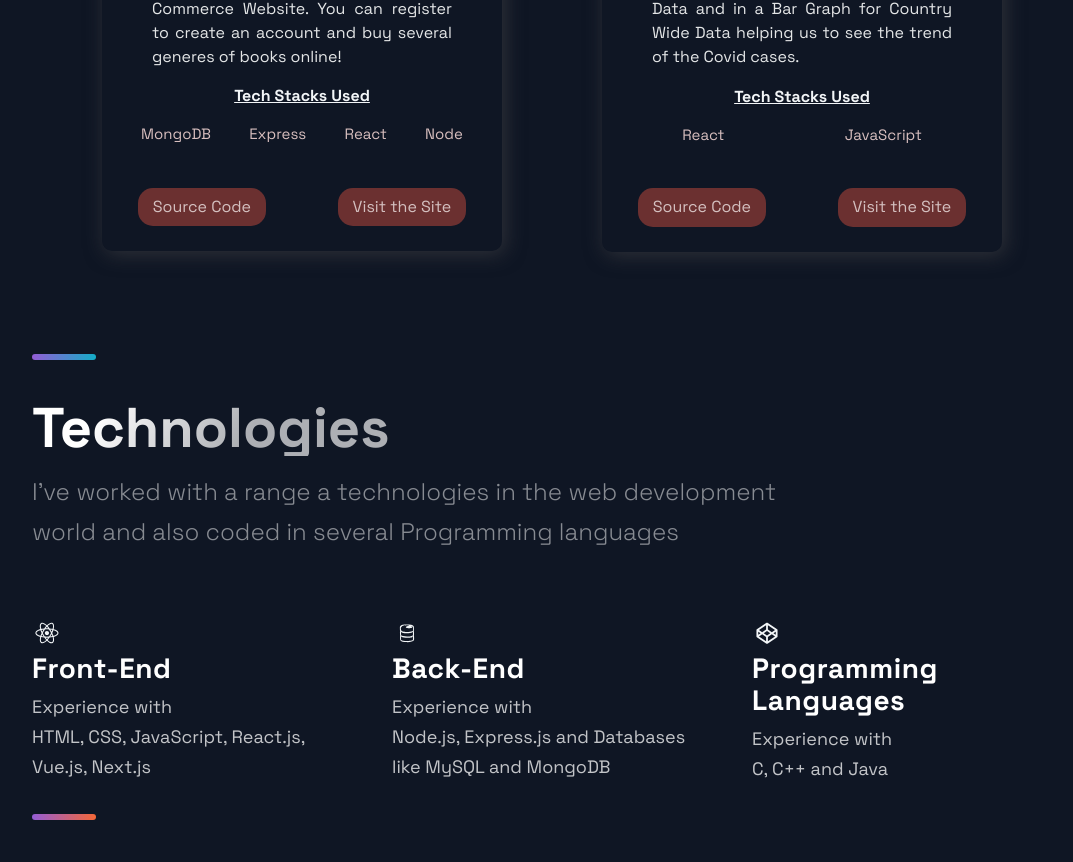
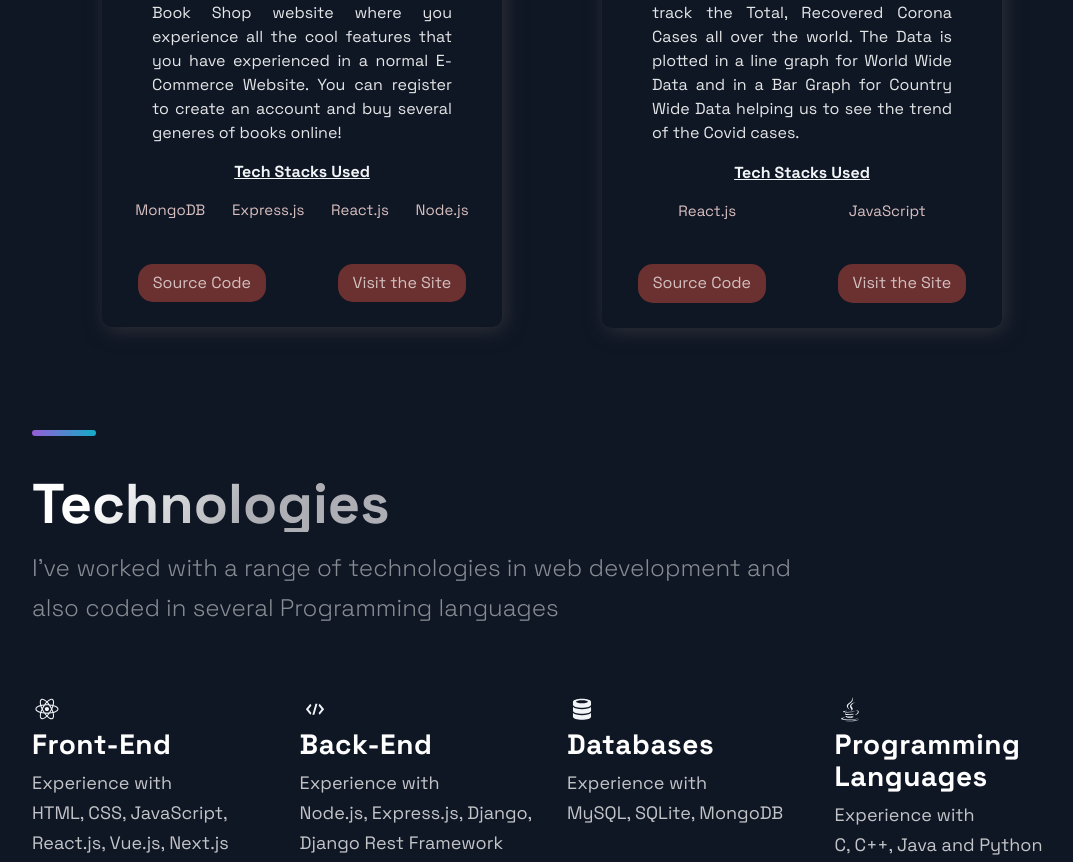
Before and after one commit to AmitCSE99/MyPortfolio, a Next.js app: page / in a window 1280 px wide. Shown: the part 1935-2797 px from the top of the page, without its empty margins (88-1161 px from the left). Built offline with nearby package versions, Linux system fonts and the light colour scheme.

Commit message:
Updated the Cv and some new Info

```diff
--- a/src/components/Hero/Hero.js
+++ b/src/components/Hero/Hero.js
@@ -23,6 +23,7 @@ const Hero = (props) => {
             4th Year BTech Student from Techno International Newtown, Kolkata.
           </SectionText>
           <SectionText>Interned in Outshade Digital Media</SectionText>
+          <SectionText>Currently Trainee at Nagarro, Gurugram</SectionText>
           <SectionText>Full Stack Developer</SectionText>
           <Button>
             <a
--- a/src/components/Technologies/Technologies.js
+++ b/src/components/Technologies/Technologies.js
@@ -1,5 +1,13 @@
 import React from "react";
-import { DiFirebase, DiReact, DiCodepen } from "react-icons/di";
+import {
+  DiFirebase,
+  DiCode,
+  DiReact,
+  DiCodepen,
+  DiDatabase,
+  DiJava,
+  DiNodejs,
+} from "react-icons/di";
 import {
   Section,
   SectionDivider,
@@ -19,8 +27,8 @@ const Technologies = () => (
     <SectionDivider divider />
     <SectionTitle>Technologies</SectionTitle>
     <SectionText>
-      I've worked with a range a technologies in the web development world and
-      also coded in several Programming languages
+      I've worked with a range of technologies in web development and also coded
+      in several Programming languages
     </SectionText>
     <List>
       <ListItem>
@@ -37,25 +45,37 @@ const Technologies = () => (
       </ListItem>
       <ListItem>
         <picture>
-          <DiFirebase size="3rem" />
+          <DiCode size="3rem" />
         </picture>
         <ListContainer>
           <ListTitle>Back-End</ListTitle>
           <ListParagraph>
             Experience with <br />
-            Node.js, Express.js and Databases like MySQL and MongoDB
+            Node.js, Express.js, Django, Django Rest Framework
           </ListParagraph>
         </ListContainer>
       </ListItem>
       <ListItem>
         <picture>
-          <DiCodepen size="3rem" />
+          <DiDatabase size="3rem" />
+        </picture>
+        <ListContainer>
+          <ListTitle>Databases</ListTitle>
+          <ListParagraph>
+            Experience with <br />
+            MySQL, SQLite, MongoDB
+          </ListParagraph>
+        </ListContainer>
+      </ListItem>
+      <ListItem>
+        <picture>
+          <DiJava size="3rem" />
         </picture>
         <ListContainer>
           <ListTitle>Programming Languages</ListTitle>
           <ListParagraph>
             Experience with <br />
-            C, C++ and Java
+            C, C++, Java and Python
           </ListParagraph>
         </ListContainer>
       </ListItem>
--- a/src/components/Technologies/TechnologiesStyles.js
+++ b/src/components/Technologies/TechnologiesStyles.js
@@ -1,8 +1,12 @@
-import styled from 'styled-components'
+import styled from "styled-components";
 
 export const ImageContainer = styled.div`
   text-align: center;
-  background-image: radial-gradient(50% 50% at 50% 50%, rgba(79, 108, 176, 0.25) 53.8%, rgba(79, 108, 176, 0) 100%);
+  background-image: radial-gradient(
+    50% 50% at 50% 50%,
+    rgba(79, 108, 176, 0.25) 53.8%,
+    rgba(79, 108, 176, 0) 100%
+  );
   width: 100%;
   padding: 60px;
   margin-top: 48px;
@@ -11,107 +15,107 @@ export const ImageContainer = styled.div`
   align-items: center;
   justify-content: center;
 
-  @media ${props => props.theme.breakpoints.lg} {
+  @media ${(props) => props.theme.breakpoints.lg} {
     background-image: none;
     padding: 0;
     margin-top: 40px;
   }
-  @media ${props => props.theme.breakpoints.md} {
+  @media ${(props) => props.theme.breakpoints.md} {
     background-image: none;
     padding: 0;
     margin-top: 16px;
   }
-`
+`;
 
 export const MainImage = styled.img`
   width: 100%;
-`
+`;
 
 export const List = styled.ul`
   list-style-type: none;
   display: grid;
-  grid-template-columns: repeat(3, 1fr);
-  gap: 40px;
+  grid-template-columns: repeat(4, 1fr);
+  gap: 30px;
   margin: 3rem 0;
 
-  @media ${props => props.theme.breakpoints.lg}{
+  @media ${(props) => props.theme.breakpoints.lg} {
     margin: 64px 0;
   }
 
-  @media ${props => props.theme.breakpoints.md}{
+  @media ${(props) => props.theme.breakpoints.md} {
     margin: 64px 0;
-    gap: 24px
+    gap: 24px;
   }
 
-  @media ${props => props.theme.breakpoints.sm}{
+  @media ${(props) => props.theme.breakpoints.sm} {
     display: flex;
     flex-direction: column;
     margin: 32px 0;
   }
-`
+`;
 
 export const ListContainer = styled.div`
   display: flex;
   flex-direction: column;
 
-  @media ${props => props.theme.breakpoints.sm}{
+  @media ${(props) => props.theme.breakpoints.sm} {
     display: flex;
     margin-left: 18px;
   }
-`
+`;
 
 export const ListTitle = styled.h4`
   font-weight: 700;
   font-size: 28px;
   line-height: 32px;
   letter-spacing: 0.02em;
-  color: #FFFFFF;
+  color: #ffffff;
   margin-bottom: 8px;
 
-@media ${props => props.theme.breakpoints.md}{
+  @media ${(props) => props.theme.breakpoints.md} {
     font-size: 24px;
     line-height: 28px;
   }
 
-@media ${props => props.theme.breakpoints.sm}{
+  @media ${(props) => props.theme.breakpoints.sm} {
     font-size: 20px;
     line-height: 28px;
     letter-spacing: 0.02em;
     margin-bottom: 4px;
   }
-`
+`;
 
 export const ListParagraph = styled.p`
   font-size: 18px;
   line-height: 30px;
   color: rgba(255, 255, 255, 0.75);
 
-  @media ${props => props.theme.breakpoints.md}{
+  @media ${(props) => props.theme.breakpoints.md} {
     font-size: 16px;
     line-height: 28px;
   }
 
-  @media ${props => props.theme.breakpoints.sm}{
+  @media ${(props) => props.theme.breakpoints.sm} {
     font-size: 14px;
     line-height: 22px;
   }
-`
+`;
 
 export const ListItem = styled.li`
   max-width: 320px;
   display: flex;
   flex-direction: column;
 
-@media ${props => props.theme.breakpoints.md}{
+  @media ${(props) => props.theme.breakpoints.md} {
     max-width: 203px;
   }
 
-@media ${props => props.theme.breakpoints.sm}{
+  @media ${(props) => props.theme.breakpoints.sm} {
     margin-bottom: 14px;
     max-width: 320px;
     flex-direction: row;
   }
-`
+`;
 
 export const ListIcon = styled.img`
   display: block;
@@ -119,15 +123,15 @@ export const ListIcon = styled.img`
   height: 48px;
   margin-bottom: 10px;
 
-  @media ${props => props.theme.breakpoints.md}{
+  @media ${(props) => props.theme.breakpoints.md} {
     width: 40px;
     height: 40px;
     margin-bottom: 8px;
   }
 
-  @media ${props => props.theme.breakpoints.sm}{
+  @media ${(props) => props.theme.breakpoints.sm} {
     width: 32px;
     height: 32px;
     margin-bottom: 0px;
   }
-`
+`;
--- a/src/constants/constants.js
+++ b/src/constants/constants.js
@@ -4,7 +4,7 @@ export const projects = [
     description:
       "Pixly Blogs is a perfect Platform where you can write your blogs and we will review the same and approve it! You can view other people's written blogs and share the knowledge with everyone around the Globe! Cool features such as Blog Tags, Analytics are also avaliable!",
     image: "/images/Pixly_Blogs.png",
-    tags: ["MongoDB", "Express", "Vue", "Node"],
+    tags: ["MongoDB", "Express.js", "Vue.js", "Node.js"],
     source: "https://github.com/MayukhSamadderComp2000/pixly-fronend",
     visit: "https://pixly-blogs.netlify.app",
     id: 0,
@@ -14,7 +14,7 @@ export const projects = [
     description:
       "Amitex Social is a Social Platform Website where you can share your pictures, follow or become a follower of other users, like, comment and share other users' posts and many more cool features like Bookmarking Posts, Edit Profile etc!",
     image: "/images/Amitex_Social.png",
-    tags: ["MongoDB", "Express", "React", "Node", "Socket.io"],
+    tags: ["MongoDB", "Express.js", "React.js", "Node.js"],
     source: "https://github.com/AmitCSE99/Amitex-Social",
     visit: "https://amitex-social.netlify.app/",
     id: 1,
@@ -24,7 +24,7 @@ export const projects = [
     description:
       "Amitex Book Store is an E-Commerce Book Shop website where you experience all the cool features that you have experienced in a normal E-Commerce Website. You can register to create an account and buy several generes of books online!",
     image: "/images/Amitex_Book_Store.png",
-    tags: ["MongoDB", "Express", "React", "Node"],
+    tags: ["MongoDB", "Express.js", "React.js", "Node.js"],
     source: "https://github.com/AmitCSE99/amitexbookhouse",
     visit: "https://amitexbookstore.netlify.app/",
     id: 2,
@@ -34,7 +34,7 @@ export const projects = [
     description:
       "This Covid 19 Tracker will help you track the Total, Recovered Corona Cases all over the world. The Data is plotted in a line graph for World Wide Data and in a Bar Graph for Country Wide Data helping us to see the trend of the Covid cases.",
     image: "/images/Covid_19.png",
-    tags: ["React", "JavaScript"],
+    tags: ["React.js", "JavaScript"],
     source: "https://github.com/AmitCSE99/covid-19-tracker",
     visit: "https://trackingglobalcorona.netlify.app/",
     id: 3,
@@ -42,12 +42,11 @@ export const projects = [
 ];
 
 export const TimeLineData = [
-  { year: 2018, text: "Started my College" },
   { year: 2019, text: "Started Learning HTML, CSS and JavaScript" },
   {
     year: 2020,
     text: "Started learning React for Frontend and Node for Backend",
   },
-  { year: 2021, text: "Shared my projects with the world" },
   { year: 2021, text: "Got my first Internship as a Full Stack Developer" },
+  { year: 2022, text: "Started working in Nagarro as an Associate Engineer" },
 ];
```
Also changed, not shown: 1 other file (tests, documents, lock files or other folders). Lines whose indentation alone changed are shown as unchanged.
